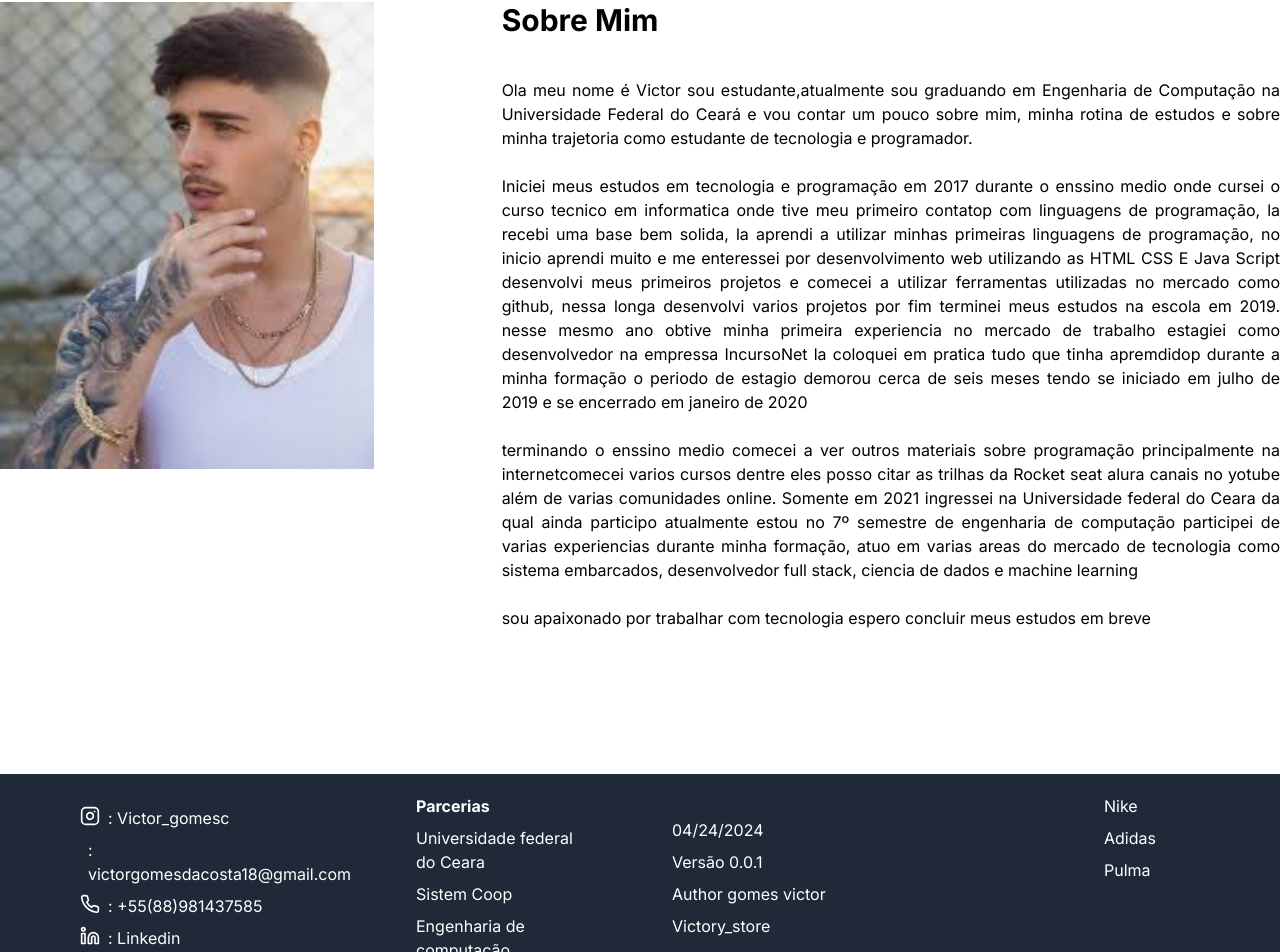
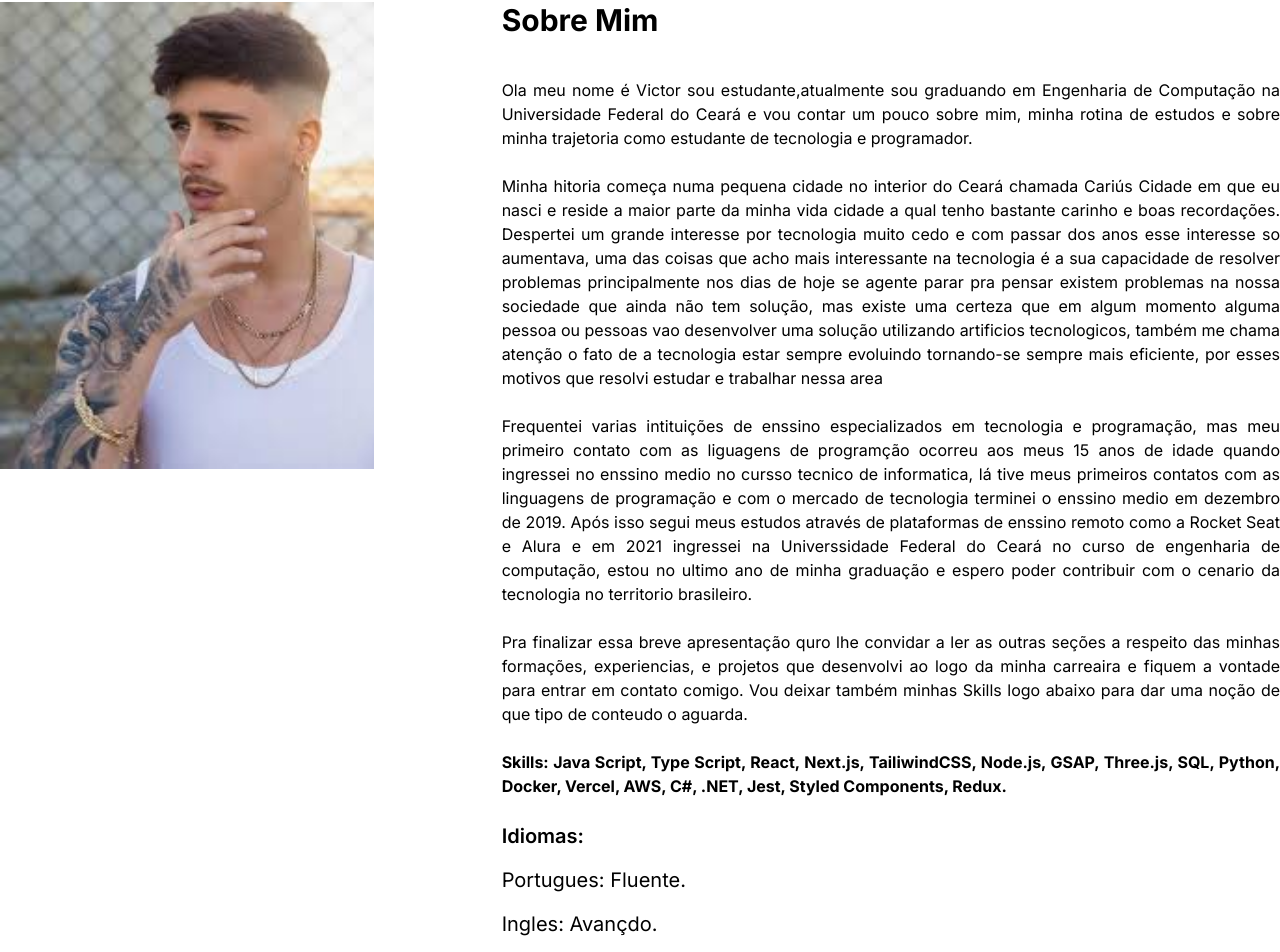
Before and after one commit to victorgomesc/Blog_victor, a Next.js app: page / in a window 1280 px wide. Shown: the part 622-1574 px from the top of the page. Built offline with nearby package versions, Linux system fonts and the light colour scheme.

Commit message:
feat: build

```diff
--- a/src/components/Footer.tsx
+++ b/src/components/Footer.tsx
@@ -21,22 +21,27 @@ export default function Footer() {
              </div>
              <div className="flex ml-20 w-1/5 flex-col mt-3 justify-center">
                 <p className="text-white mt-2 font-bold flex gap-2">Parcerias</p>
-                <p className="text-white mt-2 flex gap-2">Universidade federal do Ceara</p>
-                <p className="text-white mt-2 flex gap-2">Sistem Coop</p>
-                <p className="text-white mt-2 flex gap-2">Engenharia de computação</p>
-                <p className="text-white mt-2 flex gap-2">Coop Tech</p>
+                <Link href="https://www.quixada.ufc.br/">
+                  <p className="text-white mt-2 flex gap-2">Universidade federal do Ceara</p>
+                </Link>
+
+                <Link href="#">
+                  <p className="text-white mt-2 flex gap-2">Sistem Coop</p>
+                </Link>
+
+                <Link href="https://www.ec.quixada.ufc.br/">
+                  <p className="text-white mt-2 flex gap-2">Engenharia de computação</p>
+                </Link>
+
+                <Link href="#">
+                  <p className="text-white mt-2 flex gap-2">Coop Tech</p>
+                </Link>
              </div>
              <div className="flex ml-20 w-1/5 flex-col mt-3 justify-center">
-                <p className="text-white mt-2 flex gap-2">04/24/2024</p>
+                <p className="text-white mt-2 flex gap-2">09/05/2024</p>
                 <p className="text-white mt-2 flex gap-2">Versão 0.0.1</p>
-                <p className="text-white mt-2 flex gap-2">Author gomes victor</p>
-                <p className="text-white mt-2 flex gap-2">Victory_store</p>
+                <p className="text-white mt-2 flex gap-2">Autor: Victor Gomes</p>
                 <p className="text-white mt-2 flex gap-2">VGC Tec</p>
-             </div>
-             <div className="flex ml-64 w-1/5 flex-col mt-3 justify-start">
-                <p className=" text-white mt-2 gap-2">Nike</p>
-                <p className="text-white mt-2 gap-2">Adidas</p>
-                <p className="text-white mt-2 gap-2">Pulma</p>
              </div>
           </div>
         </footer>
--- a/src/components/HistoryExperiencias.tsx
+++ b/src/components/HistoryExperiencias.tsx
@@ -4,8 +4,8 @@ export default function HistoryExperiencias(){
     return(
         <div className="h-full w-full flex flex-col items-center justify-center">
             <h1 className="text-4xl mt-10 font-bold">Minhas Experiencias</h1>
-            <div className="h-96 max-w-[50%] w-2/4 relative bg-gray-200 mt-16 rounded-3xl">
-                <h2 className="ml-6 mt-6 text-2xl font-bold items-center justify-center">
+            <div className="h-96 max-w-[60%] w-2/3 relative bg-gray-200 mt-16 rounded-3xl">
+                <h2 className="ml-6 mt-6 text-2xl w-full text-center font-bold items-center justify-center">
                     Desenvolvedor Full Stack-IncursoNet-(01/08/2019 até 31/01/2020)-Estagiario
                 </h2>
                 <ul className="mt-6 text-xl text-justify">
@@ -29,8 +29,8 @@ export default function HistoryExperiencias(){
                 </ul>
             </div>
 
-            <div className="h-96 max-w-[50%] w-2/4 relative bg-gray-200 mt-16 rounded-3xl">
-                <h2 className="ml-6 mt-6 text-2xl font-bold items-center justify-center">
+            <div className="h-96 max-w-[60%] w-2/3 relative bg-gray-200 mt-16 rounded-3xl">
+                <h2 className="ml-6 mt-6 text-2xl w-full text-center font-bold items-center justify-center">
                     Desenvolvedor Full Stack-Eaze Dine-(01/03/2022 até 31/01/2023)-Estagiário
                 </h2>
                 <ul className="mt-6 text-xl text-justify">
@@ -54,8 +54,8 @@ export default function HistoryExperiencias(){
                 </ul>
             </div>
 
-            <div className="h-96 max-w-[50%] w-2/4 relative bg-gray-200 mt-16 rounded-3xl">
-                <h2 className="ml-6 mt-6 text-2xl font-bold items-center justify-center">
+            <div className="h-96 max-w-[60%] w-2/3 relative bg-gray-200 mt-16 rounded-3xl">
+                <h2 className="ml-6 mt-6 text-2xl w-full text-center font-bold items-center justify-center">
                     Desenvolvedor Full Stack-Sistem Coop-(03/03/2023 até atualmente)-Junior
                 </h2>
                 <ul className="mt-6 text-xl text-justify">
--- a/src/components/MyHistory.tsx
+++ b/src/components/MyHistory.tsx
@@ -4,33 +4,56 @@ export default function MyHistory() {
     return(
         <div className="mt-10 items-center justify-center max-w-[100vh]">
             <h1 className="text-3xl font-bold">Sobre Mim</h1>
-            <p className="max-w-[100vh] mt-10 text-justify">Ola meu nome é Victor sou estudante,atualmente sou graduando em Engenharia de Computação na
+            <p className="max-w-[100vh] mt-10 text-justify">
+                Ola meu nome é Victor sou estudante,atualmente sou graduando em Engenharia de Computação na
                 Universidade Federal do Ceará e vou contar um pouco sobre mim, minha rotina de estudos e
                 sobre minha trajetoria como estudante de tecnologia e programador.
             </p>
             <br />
-            <p className="text-justify">Iniciei meus estudos em tecnologia e programação em 2017 durante o enssino medio onde cursei
-               o curso tecnico em informatica onde tive meu primeiro contatop com linguagens de programação, la recebi
-               uma base bem solida, la aprendi a utilizar minhas primeiras linguagens de programação, no inicio
-               aprendi muito e me enteressei por desenvolvimento web utilizando as HTML CSS E Java Script desenvolvi
-               meus primeiros projetos e comecei a utilizar ferramentas utilizadas no mercado como github, nessa longa
-               desenvolvi varios projetos por fim terminei meus estudos na escola em 2019. nesse mesmo ano
-               obtive minha primeira experiencia no mercado de trabalho estagiei como desenvolvedor na empressa
-               IncursoNet la coloquei em pratica tudo que tinha apremdidop durante a minha formação o periodo de estagio
-                demorou cerca de seis meses tendo se iniciado em julho de 2019 e se encerrado em janeiro de 2020
+            <p className="text-justify">
+                Minha hitoria começa numa pequena cidade no interior do Ceará chamada Cariús  Cidade em que
+                eu nasci e reside a maior parte da minha vida cidade a qual tenho bastante carinho e boas
+                recordações. Despertei um grande interesse por tecnologia muito cedo e com passar dos anos
+                esse interesse so aumentava, uma das coisas que acho mais interessante na tecnologia é a sua
+                capacidade de resolver problemas principalmente nos dias de hoje se agente parar pra pensar
+                existem problemas na nossa sociedade que ainda não tem solução, mas existe uma certeza que em
+                algum momento alguma pessoa ou pessoas vao desenvolver uma solução utilizando artificios
+                tecnologicos, também me chama atenção o fato de a tecnologia estar sempre evoluindo tornando-se
+                sempre mais eficiente, por esses motivos que resolvi estudar e trabalhar nessa area
             </p>
             <br />
             <p className="text-justify">
-                terminando o enssino medio comecei a ver outros materiais sobre programação principalmente na
-                internetcomecei varios cursos dentre eles posso citar as trilhas da Rocket seat alura canais no
-                yotube além de varias comunidades online. Somente em 2021 ingressei na Universidade federal do Ceara
-                da qual ainda participo atualmente estou no 7º semestre de engenharia de computação
-                participei de varias experiencias durante minha formação, atuo em varias areas do mercado de
-                tecnologia como sistema embarcados, desenvolvedor full stack, ciencia de dados e machine learning
+                Frequentei varias intituições de enssino especializados em tecnologia e programação, mas meu
+                primeiro contato com as liguagens de programção ocorreu aos meus 15 anos de idade quando ingressei
+                no enssino medio no cursso tecnico de informatica, lá tive meus primeiros contatos com as linguagens
+                de programação e com o mercado de tecnologia terminei o enssino medio em dezembro de 2019. Após isso
+                segui meus estudos através de plataformas de enssino remoto como a Rocket Seat e Alura e em 2021 ingressei
+                na Universsidade Federal do Ceará no curso de engenharia de computação, estou no ultimo ano de minha
+                graduação e espero poder contribuir com o cenario da tecnologia no territorio brasileiro.
             </p>
             <br />
-            <p>
-                sou apaixonado por trabalhar com tecnologia espero concluir meus estudos em breve
+            <p className="text-justify">
+                Pra finalizar essa breve apresentação quro lhe convidar a ler as outras seções a respeito das minhas
+                formações, experiencias, e projetos que desenvolvi ao logo da minha carreaira e fiquem a vontade para
+                entrar em contato comigo. Vou deixar também minhas Skills logo abaixo para dar uma noção de que tipo de
+                conteudo o aguarda.
+            </p>
+            <br />
+            <p className="text-justify font-bold">
+                Skills: Java Script, Type Script, React, Next.js, TailiwindCSS, Node.js, GSAP, Three.js, SQL,
+                Python, Docker, Vercel, AWS, C#, .NET, Jest, Styled Components, Redux.
+            </p>
+            <p className="mt-6 text-xl font-semibold">
+                Idiomas:
+            </p>
+            <p className="mt-4 text-xl">
+                Portugues: Fluente.
+            </p>
+            <p className="mt-4 text-xl">
+                Ingles: Avançdo.
+            </p>
+            <p className="mt-4 text-xl">
+                Espanhol: Avançado.
             </p>
         </div>
     )
```
